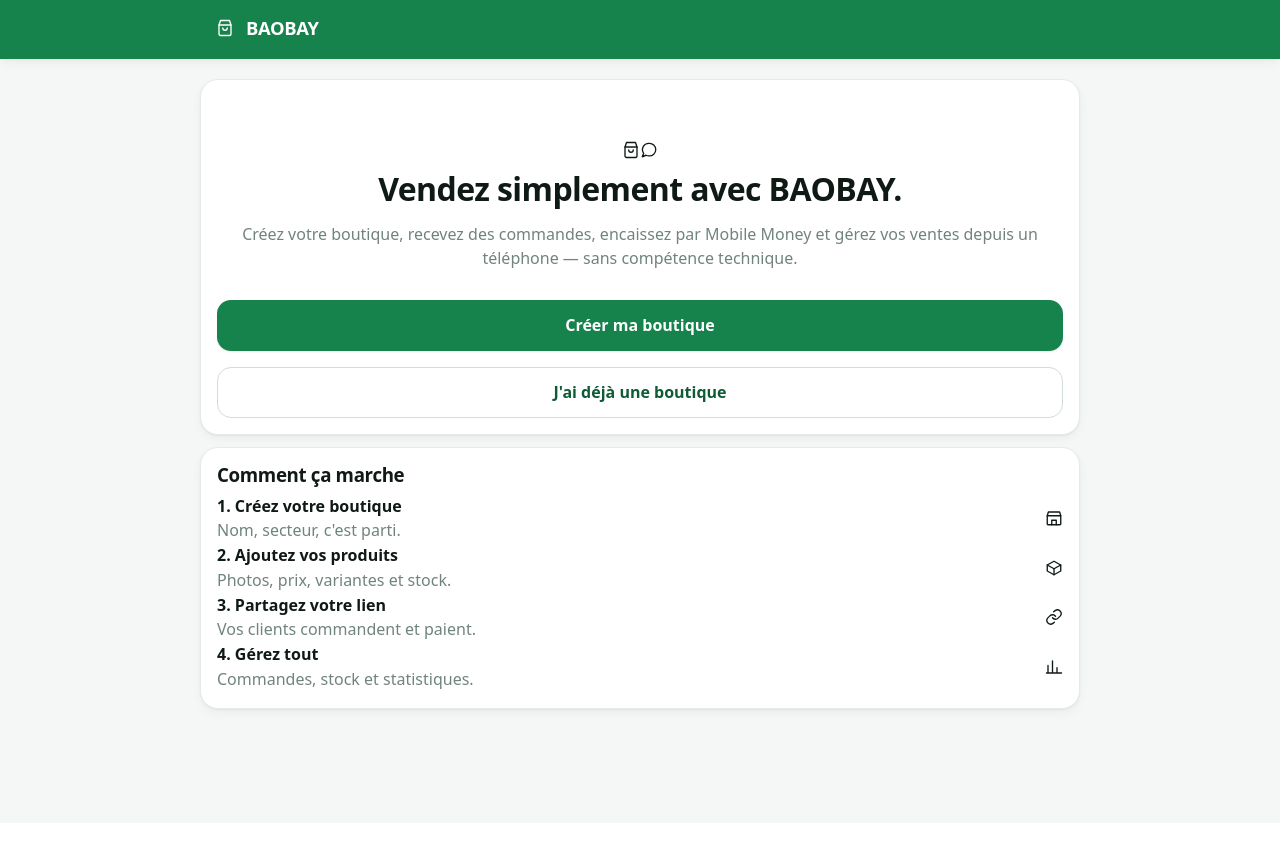
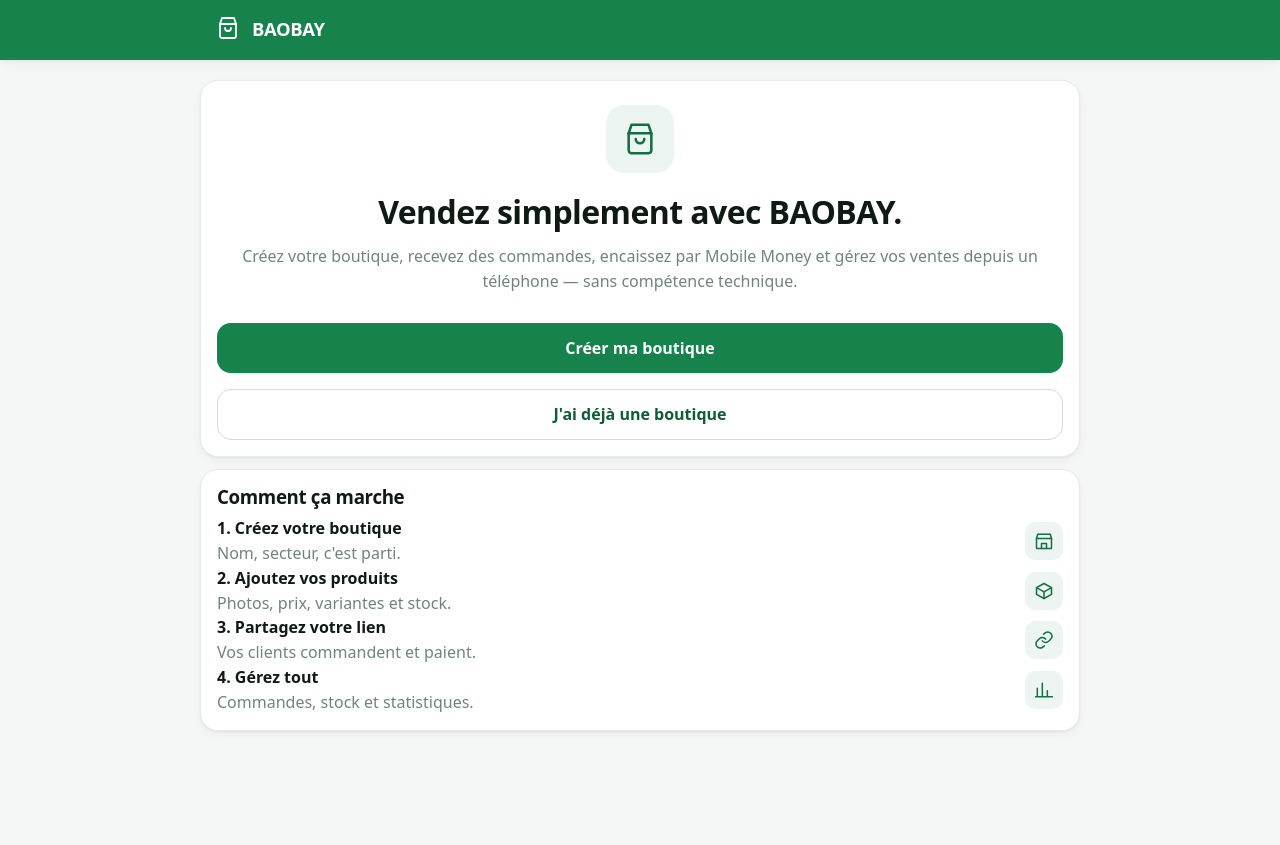
Before and after one commit to Goon981/whatsapp, a FastAPI app: page / in a window 1280 px wide. Before the commit the page ends 716 px from the top, so only its background shows below. Run offline with FastAPI, Linux system fonts and the light colour scheme; data that the repository does not hold is empty.

Commit message:
Fix a 500 on /app/earnings and size the landing page icons
`_require_shop` returns `(None, redirect)` when the account has no shop,
but earnings_page unpacked the first element before testing the
redirect, so every shopless account — the superadmin included — got a
500 instead of being sent to onboarding. The twenty other call sites
already used the safe form.

The landing page icons inherited a `font-size: 3rem` that an SVG
ignores, leaving them at 18px; they now sit in tinted tiles sized in CSS.

Verified: 21 tests pass, and all 20 pages render for both a merchant and
the superadmin, with no emoji left in any response.

Co-Authored-By: Claude Opus 5 <noreply@anthropic.com>

```diff
--- a/app/static/css/app.css
+++ b/app/static/css/app.css
@@ -486,6 +486,19 @@ select {
 }
 .status { display: inline-flex; align-items: center; gap: 6px; }
 
+/* Page d'accueil : marque du bandeau et pictogrammes des étapes. */
+.hero-mark {
+  width: 68px; height: 68px; border-radius: var(--r-lg);
+  margin: var(--s2) auto var(--s5);
+  display: flex; align-items: center; justify-content: center;
+  background: var(--brand-050); color: var(--brand-600);
+}
+.step-ic {
+  width: 38px; height: 38px; border-radius: var(--r-sm); flex: none;
+  display: flex; align-items: center; justify-content: center;
+  background: var(--brand-050); color: var(--brand-600);
+}
+
 /* Vignette sans photo : un pictogramme discret plutôt qu'un emoji de panier. */
 .ph {
   display: flex; align-items: center; justify-content: center;
--- a/app/templates/landing.html
+++ b/app/templates/landing.html
@@ -8,10 +8,10 @@
   {{ theme_style(shop if shop is defined else None)|safe }}
 </head>
 <body>
-  <header class="topbar"><div class="container"><div class="logo" style="display:flex;align-items:center;justify-content:center">{{ icon('bag', 18) }}</div><h1>BAOBAY</h1></div></header>
+  <header class="topbar"><div class="container"><div class="logo" style="display:flex;align-items:center;justify-content:center">{{ icon('bag', 24) }}</div><h1>BAOBAY</h1></div></header>
   <main class="container page">
     <div class="card center">
-      <div style="font-size:3rem">{{ icon('bag', 18) }}{{ icon('message', 18) }}</div>
+      <div class="hero-mark">{{ icon('bag', 34) }}</div>
       <h1>Vendez simplement avec BAOBAY.</h1>
       <p class="muted">Créez votre boutique, recevez des commandes, encaissez par Mobile Money et gérez vos ventes depuis un téléphone — sans compétence technique.</p>
       <a class="btn block mt" href="/app/register">Créer ma boutique</a>
@@ -20,10 +20,10 @@
 
     <div class="card">
       <h3>Comment ça marche</h3>
-      <div class="row-item"><div class="grow"><strong>1. Créez votre boutique</strong><br><span class="muted">Nom, secteur, c'est parti.</span></div>{{ icon('store', 18) }}</div>
-      <div class="row-item"><div class="grow"><strong>2. Ajoutez vos produits</strong><br><span class="muted">Photos, prix, variantes et stock.</span></div>{{ icon('package', 18) }}</div>
-      <div class="row-item"><div class="grow"><strong>3. Partagez votre lien</strong><br><span class="muted">Vos clients commandent et paient.</span></div>{{ icon('link', 18) }}</div>
-      <div class="row-item"><div class="grow"><strong>4. Gérez tout</strong><br><span class="muted">Commandes, stock et statistiques.</span></div>{{ icon('chart', 18) }}</div>
+      <div class="row-item"><div class="grow"><strong>1. Créez votre boutique</strong><br><span class="muted">Nom, secteur, c'est parti.</span></div><span class="step-ic">{{ icon('store', 20) }}</span></div>
+      <div class="row-item"><div class="grow"><strong>2. Ajoutez vos produits</strong><br><span class="muted">Photos, prix, variantes et stock.</span></div><span class="step-ic">{{ icon('package', 20) }}</span></div>
+      <div class="row-item"><div class="grow"><strong>3. Partagez votre lien</strong><br><span class="muted">Vos clients commandent et paient.</span></div><span class="step-ic">{{ icon('link', 20) }}</span></div>
+      <div class="row-item"><div class="grow"><strong>4. Gérez tout</strong><br><span class="muted">Commandes, stock et statistiques.</span></div><span class="step-ic">{{ icon('chart', 20) }}</span></div>
     </div>
 
     {% if demo_shop %}
```
Also changed, not shown: app/routers/merchant.py (+6 -1 lines).
